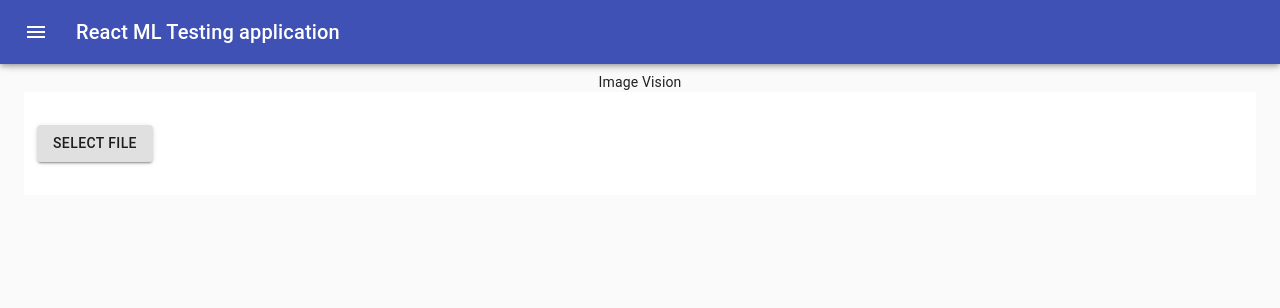
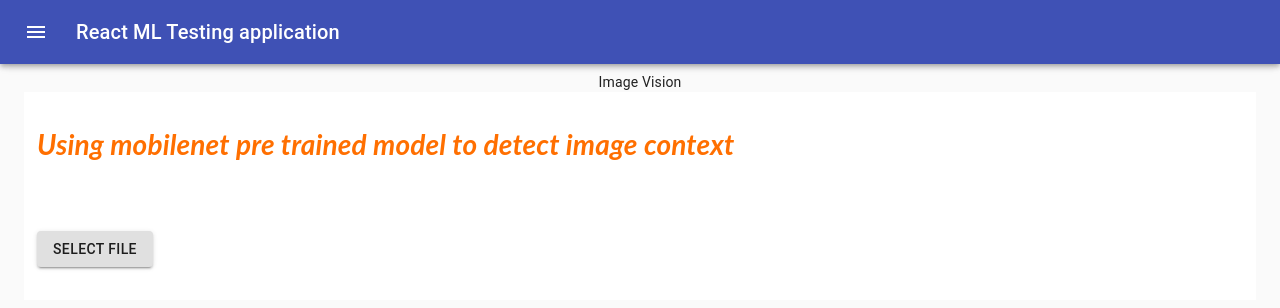
Before and after one commit to yar2nman/reactml, a React (Create React App) app: page /imagevision in a window 1280 px wide. Shown: the top 308 px of the page. Built offline with nearby package versions, Linux system fonts and the light colour scheme.

Commit message:
updating titles

```diff
--- a/src/components/imagevision/ImageVison.tsx
+++ b/src/components/imagevision/ImageVison.tsx
@@ -7,7 +7,7 @@ import * as tf from '@tensorflow/tfjs'
 
 import '@tensorflow/tfjs-backend-wasm';
 import { ResultProbability } from './ResultProbability'
-
+import './style.css';
 
 
 interface Props {
@@ -58,6 +58,8 @@ export const ImageVison = (props: Props) => {
 
     return (
         <div className={classes.container}>
+            <h1>Using mobilenet pre trained model to detect image context</h1>
+            <p></p>
             {file ? <img src={file} width="300" height="400" alt="Select file" id='mimage'/>: ''}
             <br/>
             <Button
--- a/src/components/imagevision/ObjectDetection.tsx
+++ b/src/components/imagevision/ObjectDetection.tsx
@@ -9,6 +9,7 @@ import * as cocossd from '@tensorflow-models/coco-ssd'
 import '@tensorflow/tfjs-backend-wasm';
 import '@tensorflow/tfjs-backend-cpu';
 import '@tensorflow/tfjs-backend-webgl';
+import './style.css';
 
 
 // import { ResultProbability } from './ResultProbability'
@@ -94,6 +95,7 @@ export const ObjectDetection = (props: Props) => {
 
 
         <div className={classes.container}>
+            <h1>Using coco-ssd to detect multi opject in a picture</h1>
             {<img src={file || '' } width="500" height="600" alt="Select File" id='mimage' className={classes.minmg}/>}
             <br/>
             <canvas id="canvas" width="500" height="10" ></canvas>
```
